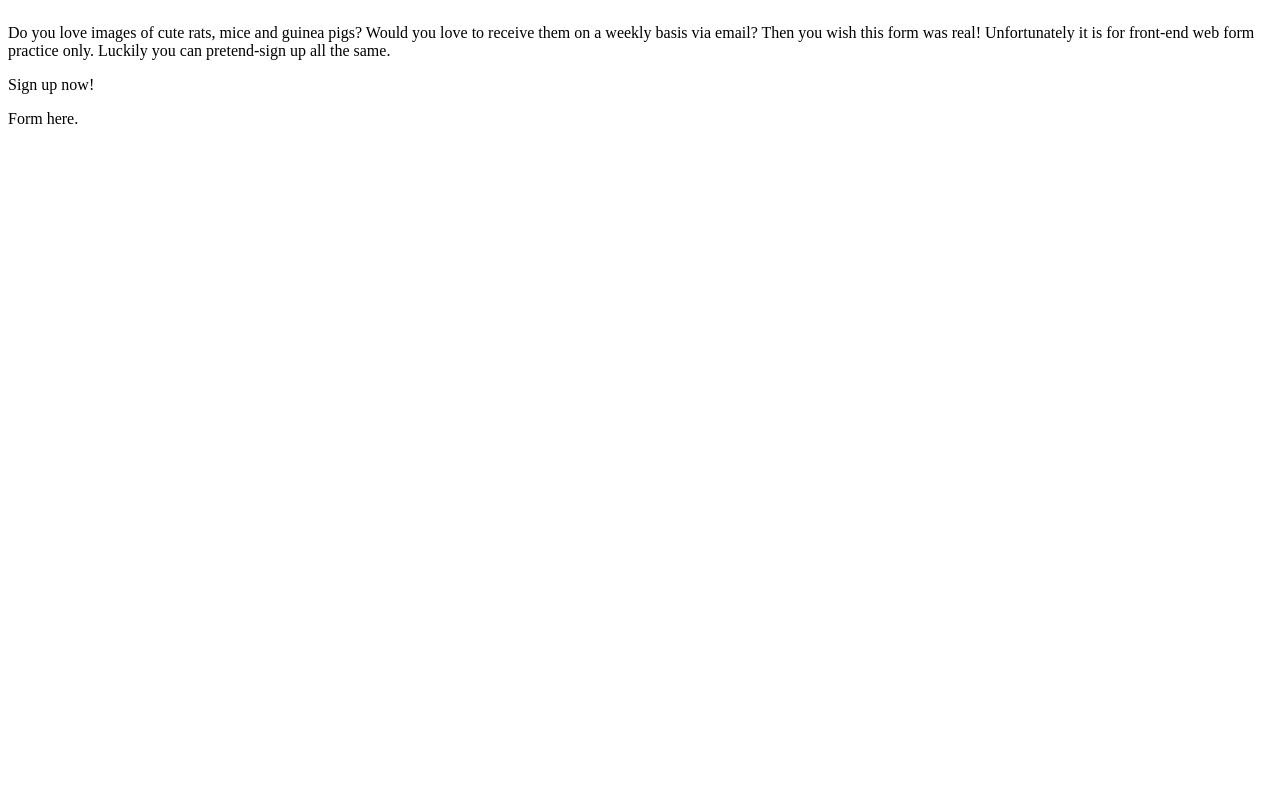
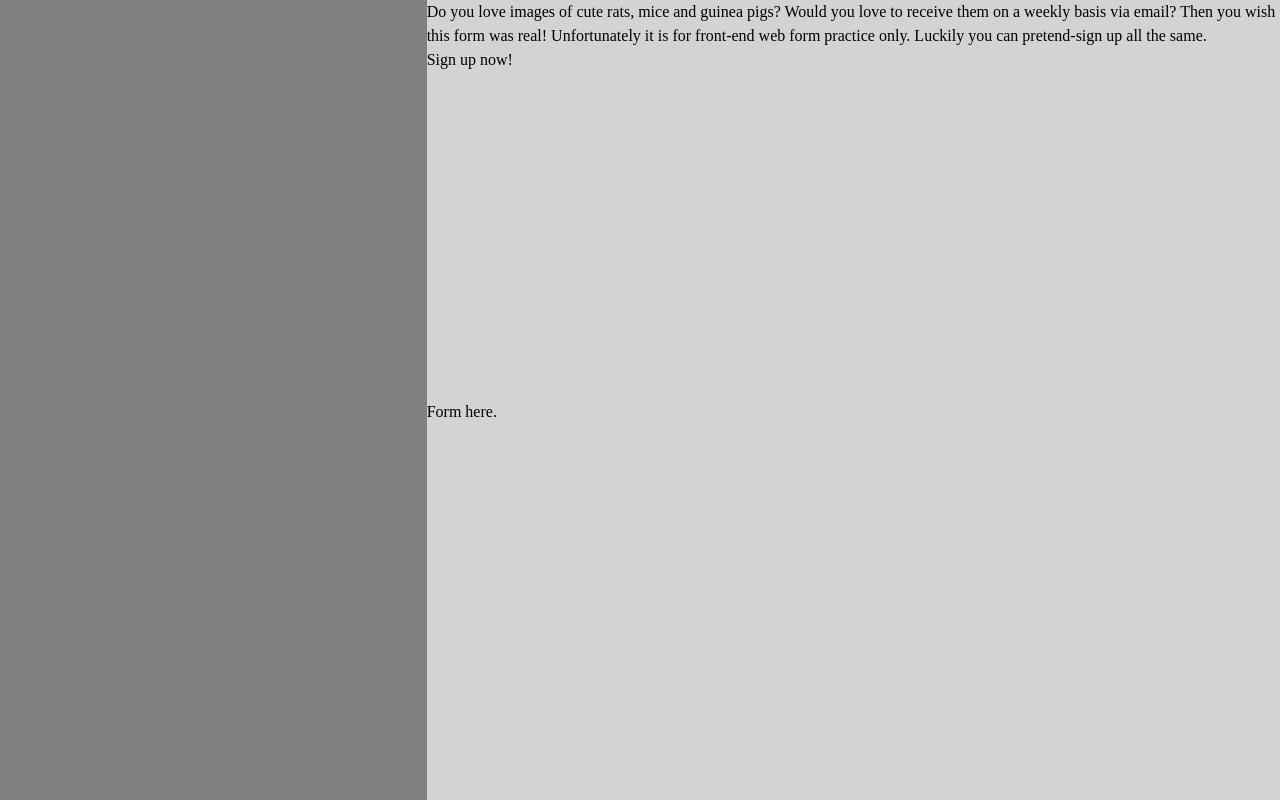
Before and after one commit to Carobel/sign-up-form, a plain HTML site: page index.html in a window 1280 px wide. Drawn offline with Linux system fonts and the light colour scheme; a script that the page names is missing.

Commit message:
create rough flexbox layout

```diff
--- a/css/styles.css
+++ b/css/styles.css
@@ -1,13 +1,53 @@
+/* 1. Use a more-intuitive box-sizing model */
+*, *::before, *::after {
+  box-sizing: border-box;
+}
+
+/* 2. Remove default margin */
+* {
+  margin: 0;
+}
+
+body {
+  /* 4. Add accessible line-height */
+  line-height: 1.5;
+  /* 5. Improve text rendering */
+  -webkit-font-smoothing: antialiased;
+}
+
+/* 7. Inherit fonts for form controls */
+input, button, textarea, select {
+  font: inherit;
+}
+
+
 body {
     width: 100%;
     display: flex;
 }
 
 
+.banner,
+.content {
+    display: flex;
+    flex-direction: column;
+    height: 100vh;
+}
+
 .banner {
     background-color: gray;
+    flex: 1;
 }
 
 .content {
-    flex: 2 1 auto;
+    background-color: lightgray;
+    flex: 2;
 }
+
+.introduction {
+    flex: 1;
+}
+
+#form-container {
+    flex: 1;
+}
--- a/index.html
+++ b/index.html
@@ -14,9 +14,12 @@
             <p>Do you love images of cute rats, mice and guinea pigs? Would you love to receive them on a weekly basis via email? Then you wish this form was real! Unfortunately it is for front-end web form practice only. Luckily you can pretend-sign up all the same.</p>
             <p>Sign up now!</p>
         </div>
-        <form action="">
-            Form here.
-        </form>
+        <dif id="form-container">
+            <form action="">
+                Form here.
+            </form>
+        </dif>
+
     </div>
 </body>
 </html>
```
